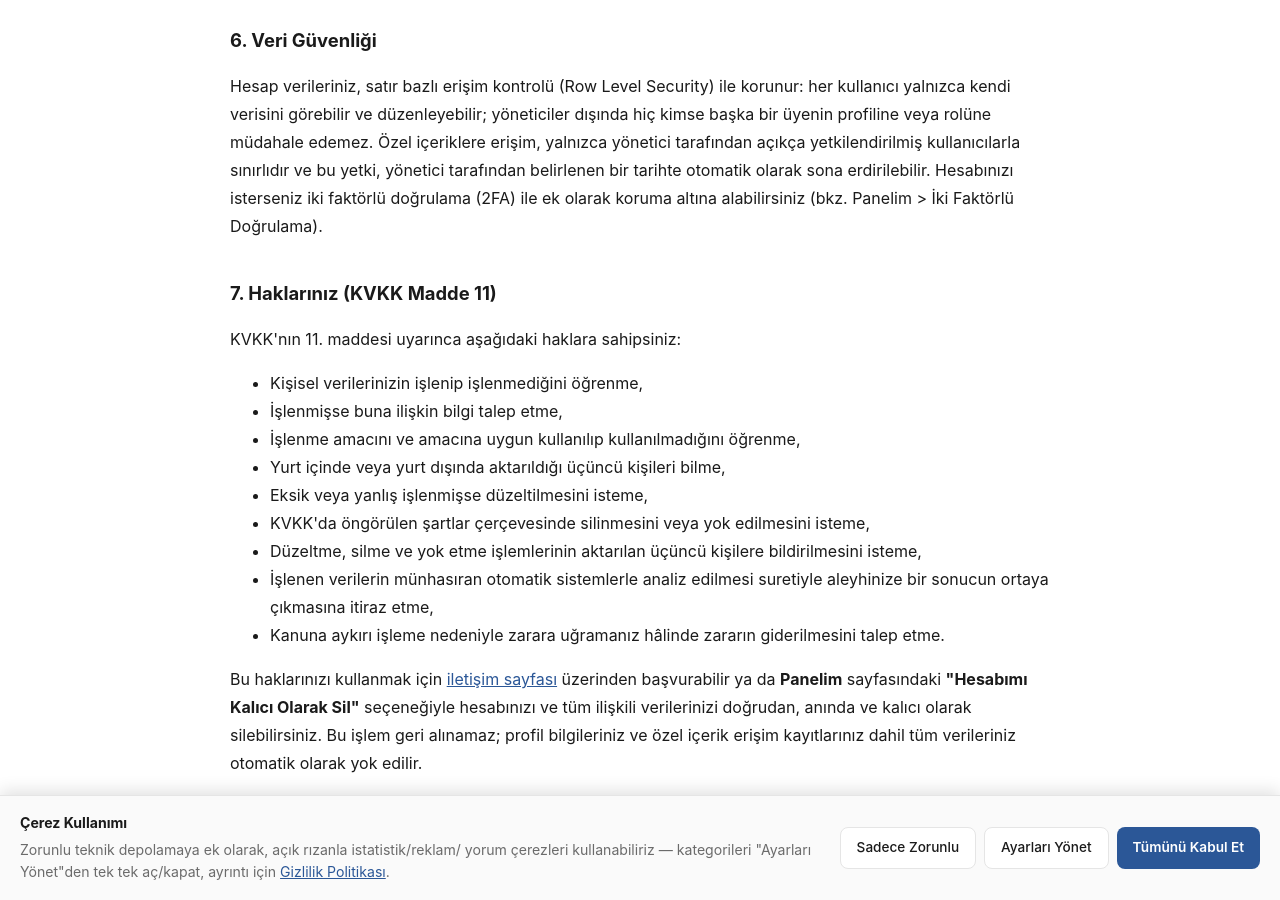
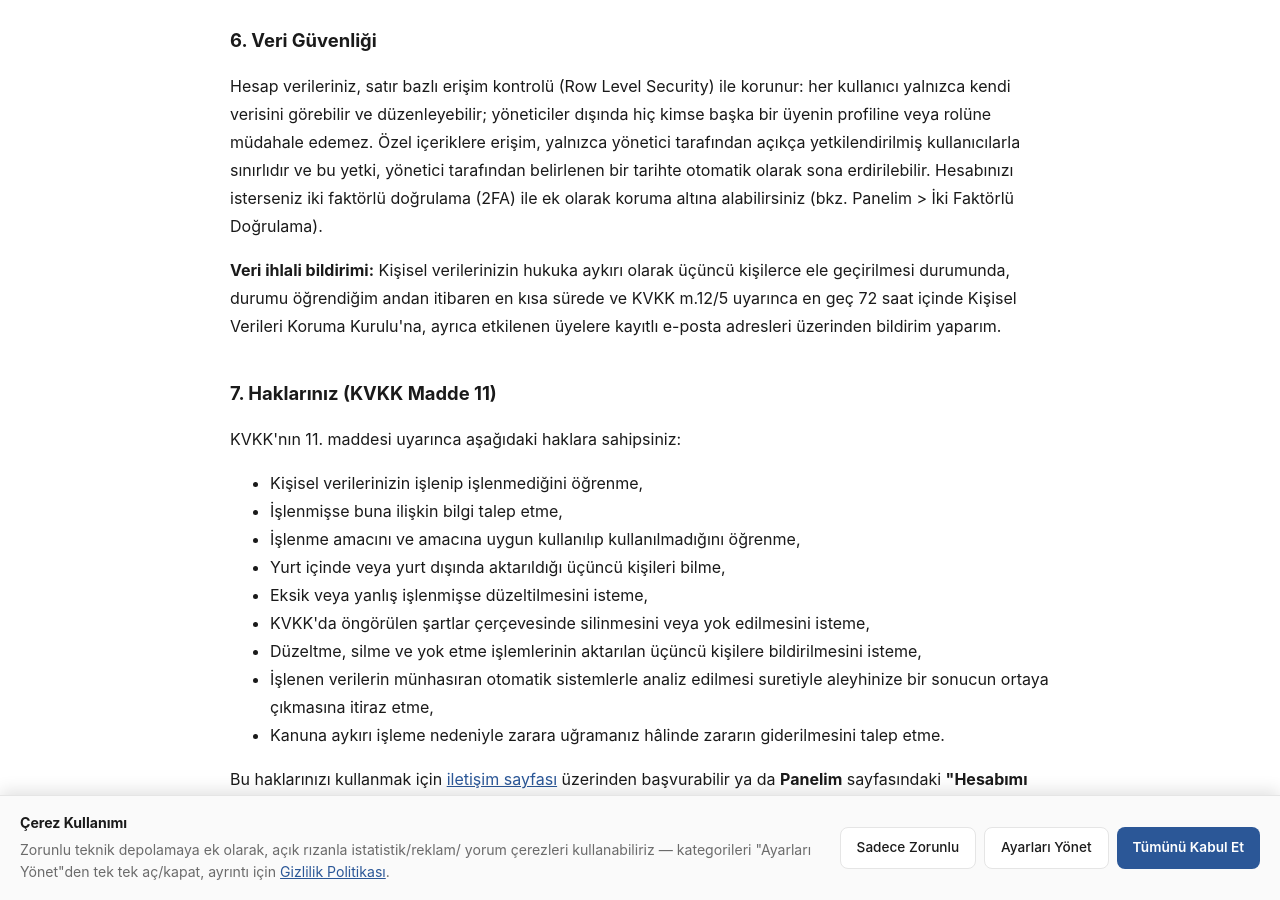
Before and after one commit to abdullah-eymen-asru/abdullah-eymen-asru.github.io, a Jekyll site: the page built from kurumsal/gizlilik-politikasi.md, in a window 1280 px wide and 900 px high, scrolled down 2765 px. Built offline with Jekyll 4.4.1, drawn with Linux system fonts in a browser that asks for light colours.

Commit message:
Update privacy policy with data breach notification
Added data breach notification section to privacy policy.

```diff
--- a/kurumsal/gizlilik-politikasi.md
+++ b/kurumsal/gizlilik-politikasi.md
@@ -168,6 +168,13 @@ permalink: "/kurumsal/gizlilik-politikasi.html"
   erdirilebilir. Hesabınızı isterseniz iki faktörlü doğrulama (2FA) ile ek
   olarak koruma altına alabilirsiniz (bkz. Panelim &gt; İki Faktörlü
   Doğrulama).
+</p>
+<p>
+  <strong>Veri ihlali bildirimi:</strong> Kişisel verilerinizin hukuka
+  aykırı olarak üçüncü kişilerce ele geçirilmesi durumunda, durumu
+  öğrendiğim andan itibaren en kısa sürede ve KVKK m.12/5 uyarınca en geç
+  72 saat içinde Kişisel Verileri Koruma Kurulu'na, ayrıca etkilenen
+  üyelere kayıtlı e-posta adresleri üzerinden bildirim yaparım.
 </p>
 
 <h2>7. Haklarınız (KVKK Madde 11)</h2>
```
